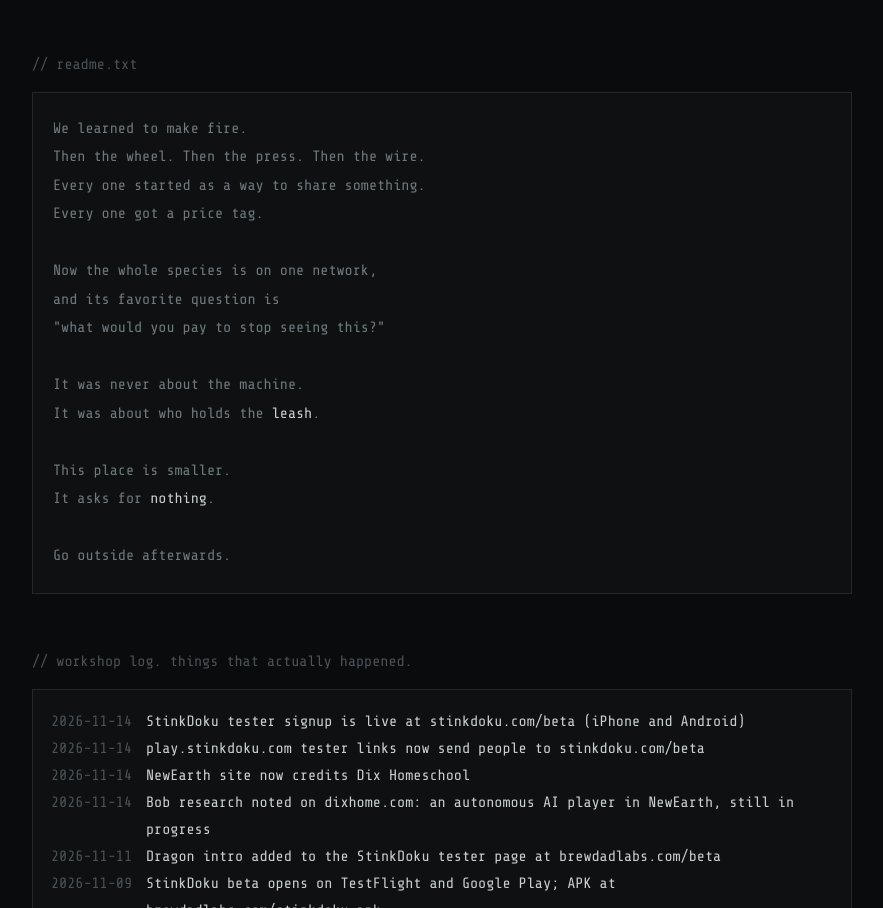
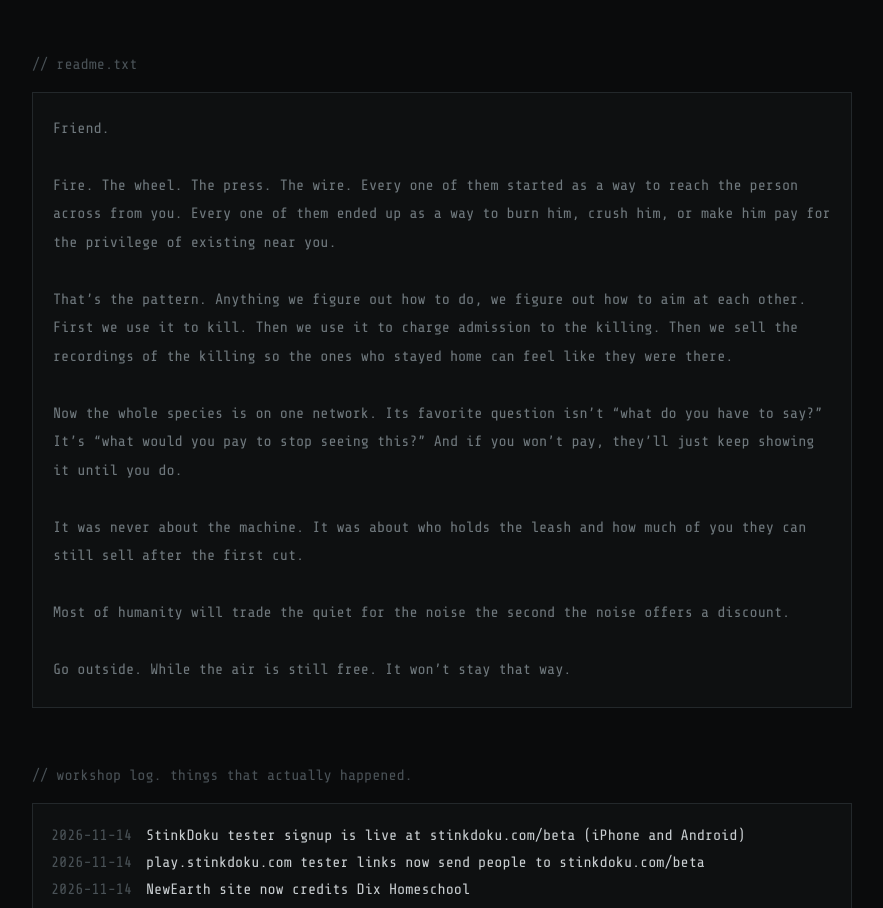
Before and after one commit to BREWDADlabs/brewdadlabs-site, a plain HTML site: page site/index.html in a window 1280 px wide. Shown: the part 1119-2027 px from the top of the page, without its empty margins (198-1081 px from the left). Drawn offline with Linux system fonts and the light colour scheme.

Commit message:
Homepage readme: Randy's text (preview only)
Co-Authored-By: Claude Sonnet 5.5 <noreply@anthropic.com>

```diff
--- a/site/index.html
+++ b/site/index.html
@@ -78,22 +78,19 @@ footer{display:flex;flex-wrap:wrap;gap:12px 24px;font-size:14px;color:var(--mute
 <div class="card soon"><span class="tag">[compiling]</span><h3 class="m">learn</h3><p>Free lessons. No paywall. No signup. Learn it, then go outside.</p><span class="go m">coming soon_</span></div>
 </div>
 <h2 class="m">// readme.txt</h2>
-<pre class="readme">We learned to make fire.
-Then the wheel. Then the press. Then the wire.
-Every one started as a way to share something.
-Every one got a price tag.
+<pre class="readme">Friend.
 
-Now the whole species is on one network,
-and its favorite question is
-"what would you pay to stop seeing this?"
+Fire. The wheel. The press. The wire. Every one of them started as a way to reach the person across from you. Every one of them ended up as a way to burn him, crush him, or make him pay for the privilege of existing near you.
 
-It was never about the machine.
-It was about who holds the <b>leash</b>.
+That’s the pattern. Anything we figure out how to do, we figure out how to aim at each other. First we use it to kill. Then we use it to charge admission to the killing. Then we sell the recordings of the killing so the ones who stayed home can feel like they were there.
 
-This place is smaller.
-It asks for <b>nothing</b>.
+Now the whole species is on one network. Its favorite question isn’t “what do you have to say?” It’s “what would you pay to stop seeing this?” And if you won’t pay, they’ll just keep showing it until you do.
 
-Go outside afterwards.</pre>
+It was never about the machine. It was about who holds the leash and how much of you they can still sell after the first cut.
+
+Most of humanity will trade the quiet for the noise the second the noise offers a discount.
+
+Go outside. While the air is still free. It won’t stay that way.</pre>
 <h2 class="m">// workshop log. things that actually happened.</h2>
 <div id="feed"></div>
 <p class="msg">Your time is finite. We will try not to waste it.</p>
```
